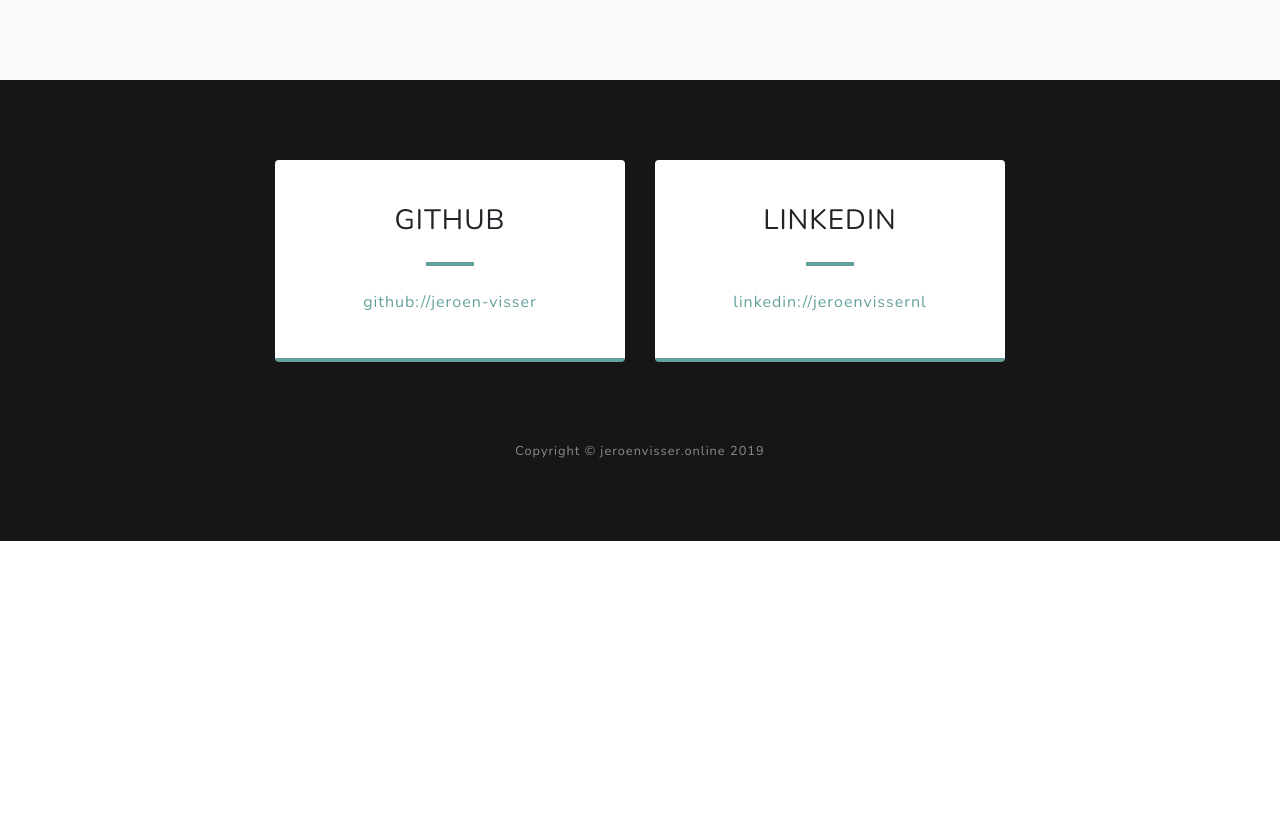
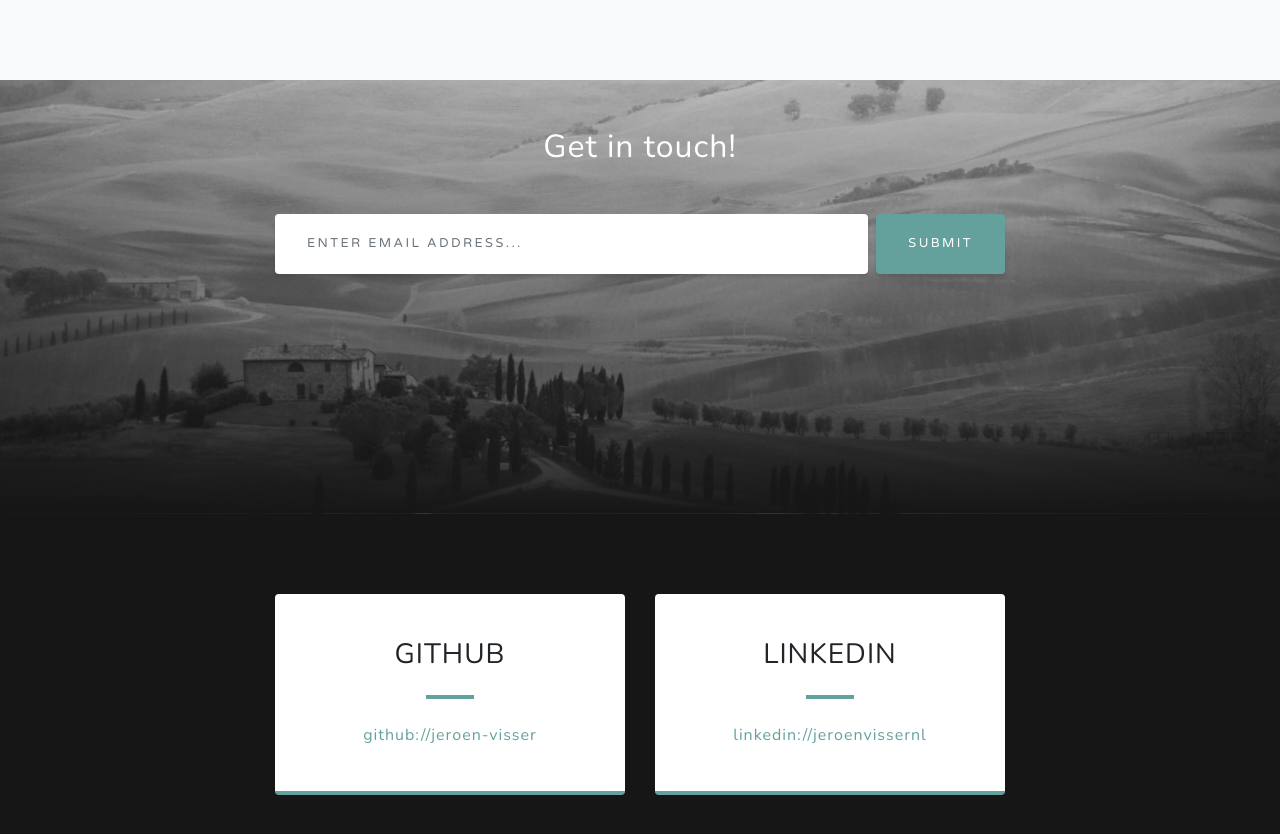
Before and after one commit to jeroen-visser/jeroenvisser.online, a website: page index.html in a window 1280 px wide. Shown: the part 2902-3736 px from the top of the page. Before the commit the page ends 3443 px from the top, so only its background shows below. Drawn offline with nearby package versions, Linux system fonts and the light colour scheme; files that its build step writes are made by us from their sources.

Commit message:
Add a "Get in touch" section

```diff
--- a/index.html
+++ b/index.html
@@ -196,6 +196,24 @@
       </div>
     </section>
 
+    <section id="signup" class="signup-section">
+      <div class="container">
+        <div class="row">
+          <div class="col-md-10 col-lg-8 mx-auto text-center">
+
+            <i class="far fa-paper-plane fa-2x mb-2 text-white"></i>
+            <h2 class="text-white mb-5">Get in touch!</h2>
+
+            <form method="POST" action="https://formspree.io/me@jeroenvisser.online" class="form-inline d-flex">
+              <input type="email" class="form-control flex-fill mr-0 mr-sm-2 mb-3 mb-sm-0" id="inputEmail" placeholder="Enter email address...">
+              <button type="submit" class="btn btn-primary mx-auto">Submit</button>
+            </form>
+
+          </div>
+        </div>
+      </div>
+    </section>
+
     <!-- Contact Section -->
     <section class="contact-section bg-black">
       <div class="container">
```
